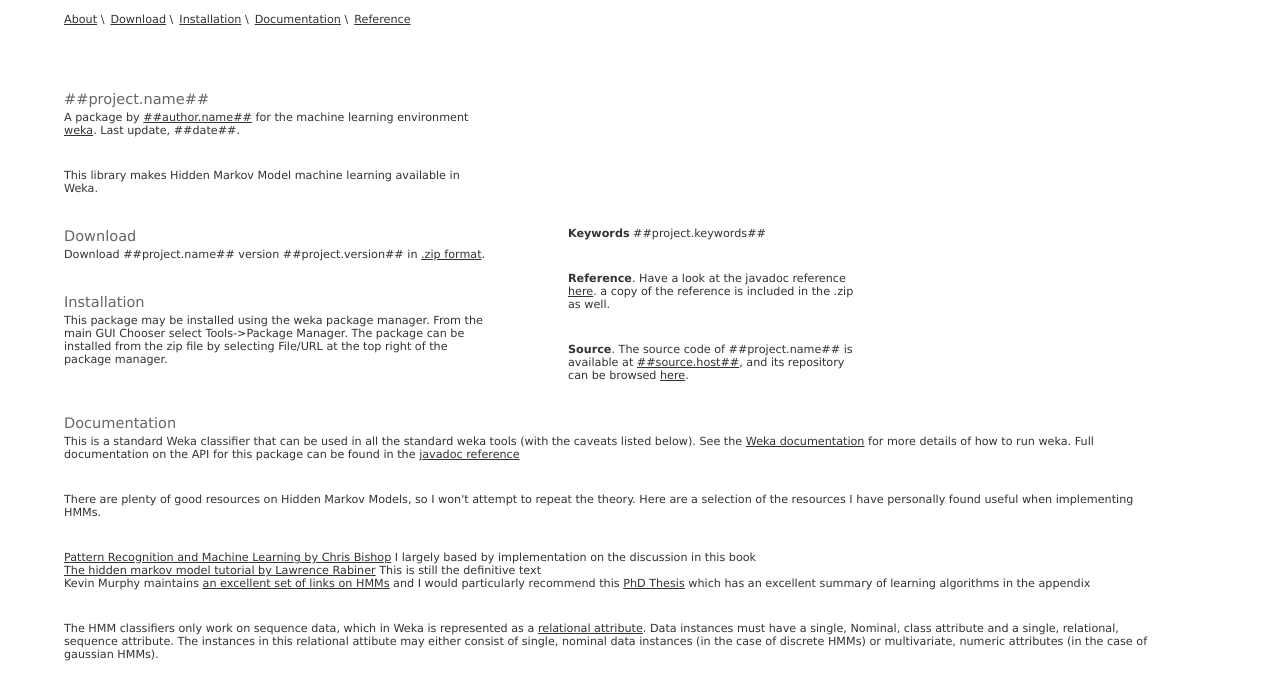
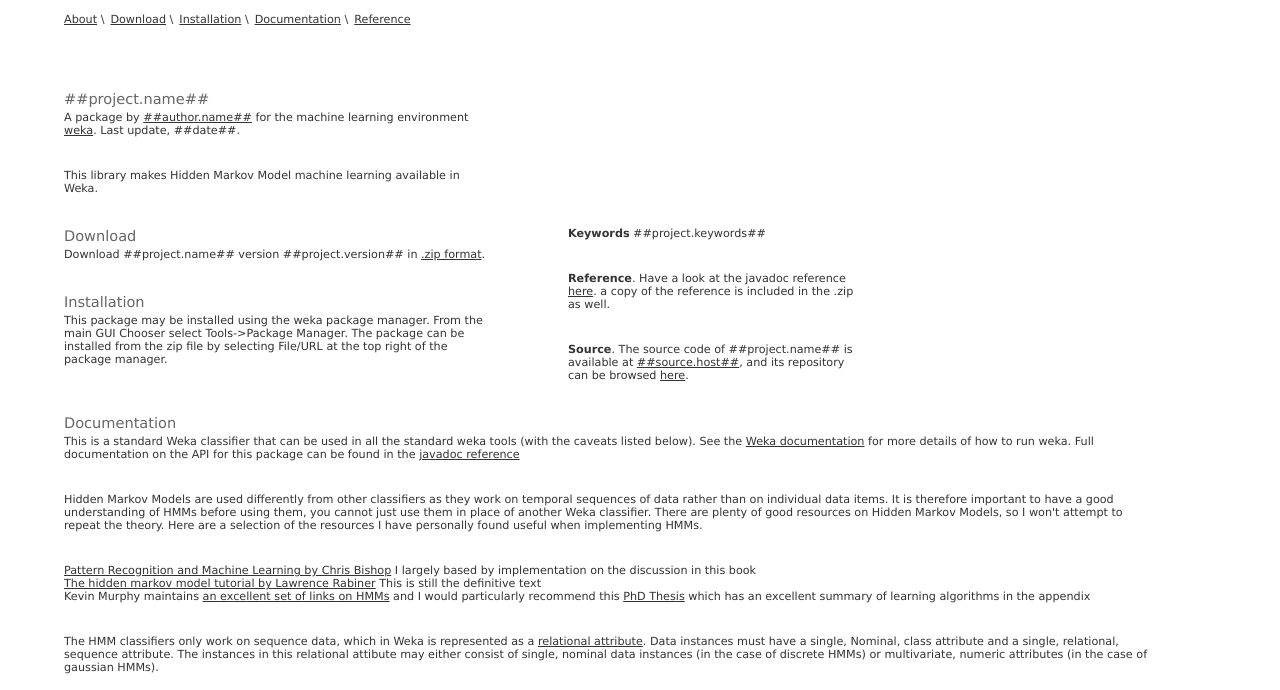
Before and after one commit to marcogillies/HMMWeka, a plain HTML site: page web/index.html in a window 1280 px wide. Shown: the part 101-791 px from the top of the page. Drawn offline with Linux system fonts and the light colour scheme.

Commit message:
edited the project web page

```diff
--- a/web/index.html
+++ b/web/index.html
@@ -79,6 +79,8 @@
 			</p>
 
 			<p>
+			Hidden Markov Models are used differently from other classifiers as they work on temporal sequences of data rather than on individual data items.
+			It is therefore important to have a good understanding of HMMs before using them, you cannot just use them in place of another Weka classifier.
 			There are plenty of good resources on Hidden Markov Models, so I won't attempt to repeat the theory. Here are a selection of the
 			resources I have personally found useful when implementing HMMs.
 			<ul>
```
